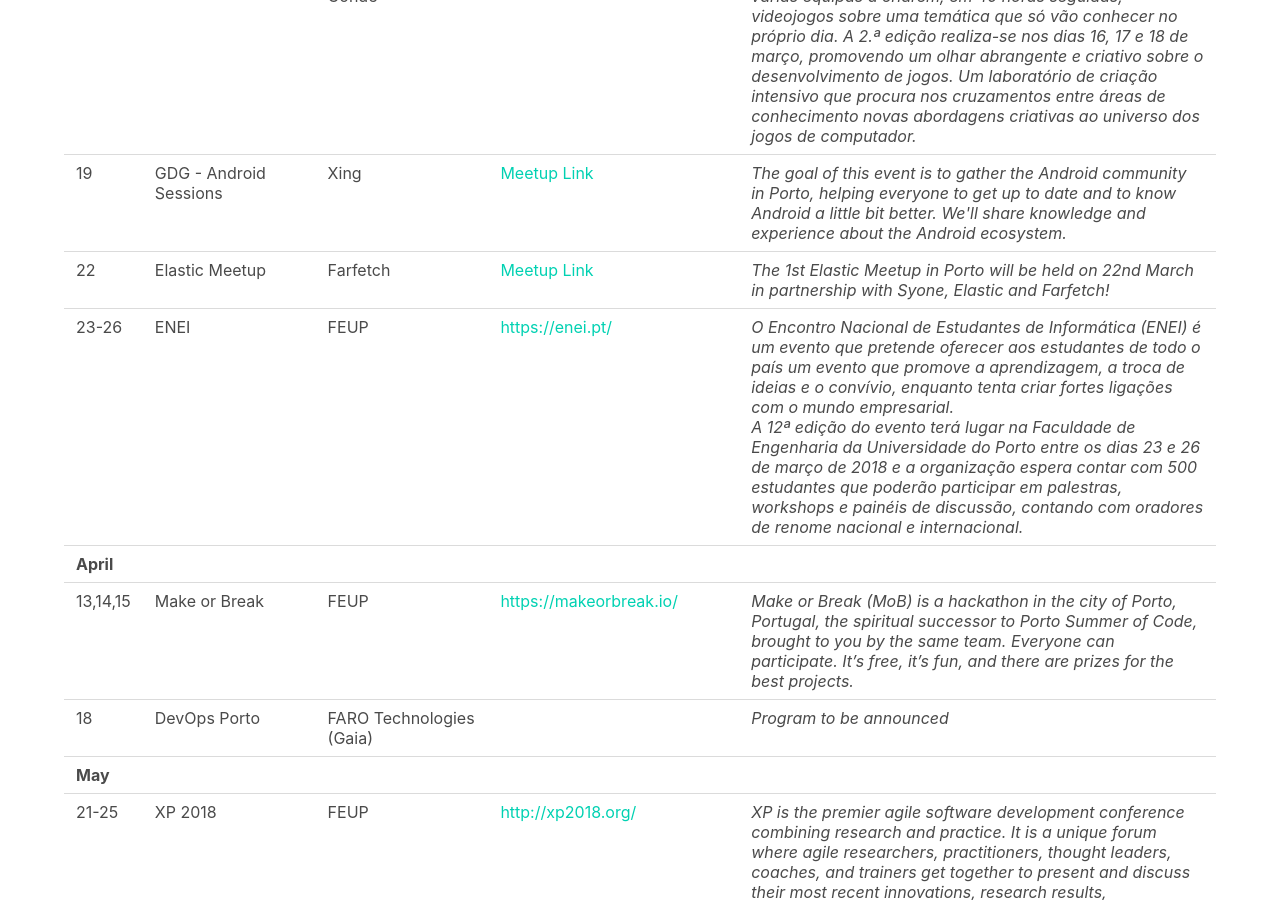
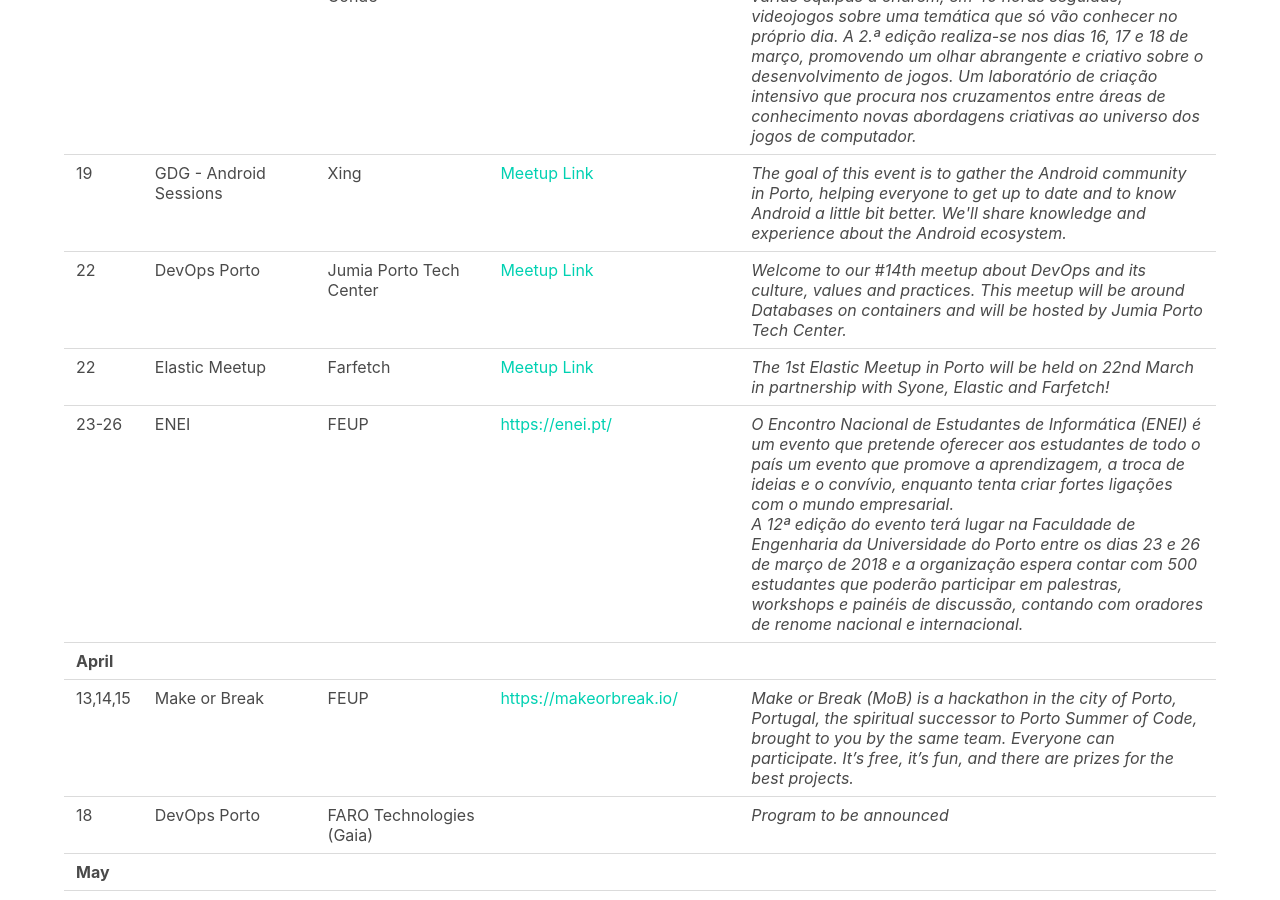
Before and after one commit to DevOpsPorto/devopsporto.github.io, a Jekyll site: the page built from events.html, in a window 1280 px wide and 900 px high, scrolled down 6131 px. Built offline with Jekyll 4.4.1, drawn with Linux system fonts in a browser that asks for light colours.

Commit message:
add logos and maps

```diff
--- a/events.html
+++ b/events.html
@@ -458,6 +458,17 @@
                 </td>
         </tr>
         <tr>
+                <td>22</td>
+                <td>DevOps Porto</td>
+                <td>Jumia Porto Tech Center</td>
+                    <td>
+                        <a href="https://www.meetup.com/pt-BR/devopsporto/events/248550425" target="_blank">Meetup Link</a>
+                    </td>
+                    <td>
+                        <i>Welcome to our #14th meetup about DevOps and its culture, values and practices. This meetup will be around Databases on containers and will be hosted by Jumia Porto Tech Center.</i>
+                    </td>
+            </tr>
+        <tr>
             <td>22</td>
             <td>Elastic Meetup</td>
             <td>Farfetch</td>
--- a/meetups.html
+++ b/meetups.html
@@ -3,6 +3,7 @@
 ---
 {% include components/calendarHeader.html year="2018" %}
 
+{% include meetup2018014.html %}
 {% include meetup2018013.html %}
 {% include meetup2018012.html %}
 
```
Also changed, not shown: _includes/maps/jumia.html (added, +7 -0 lines), _includes/meetup2018014.html (added, +56 -0 lines), index.md (+2 -2 lines), assets/images/hosts/jumia-porto-tech-center.jpg (added).
